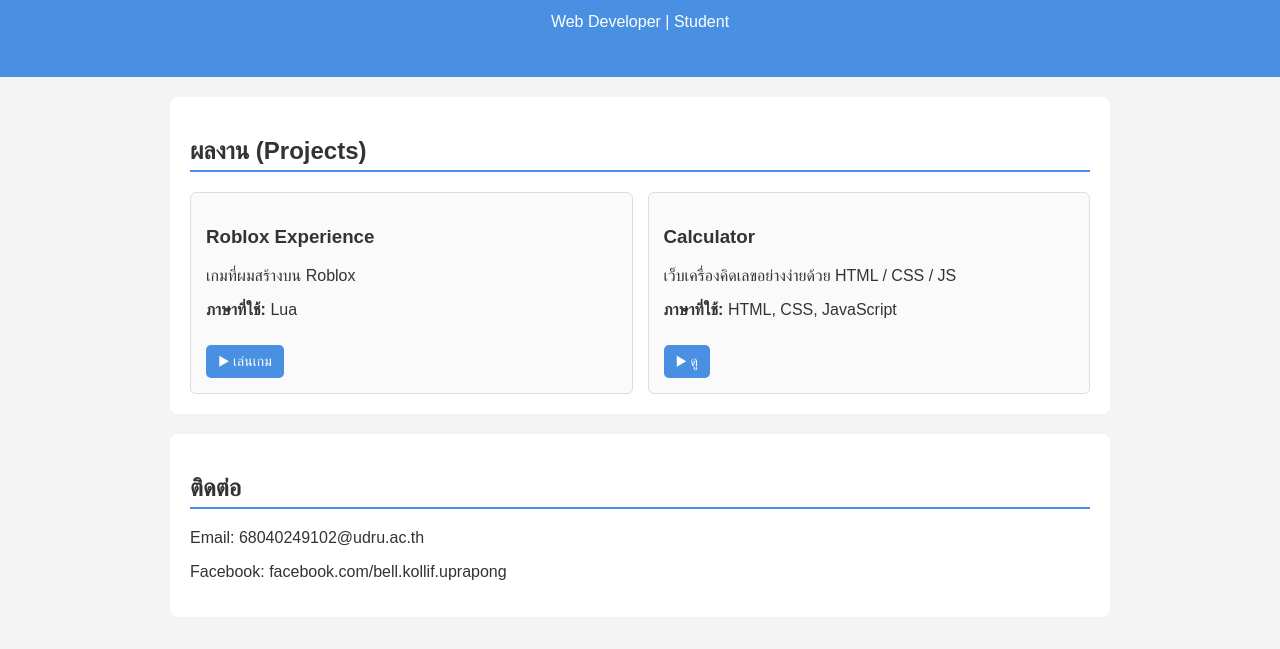
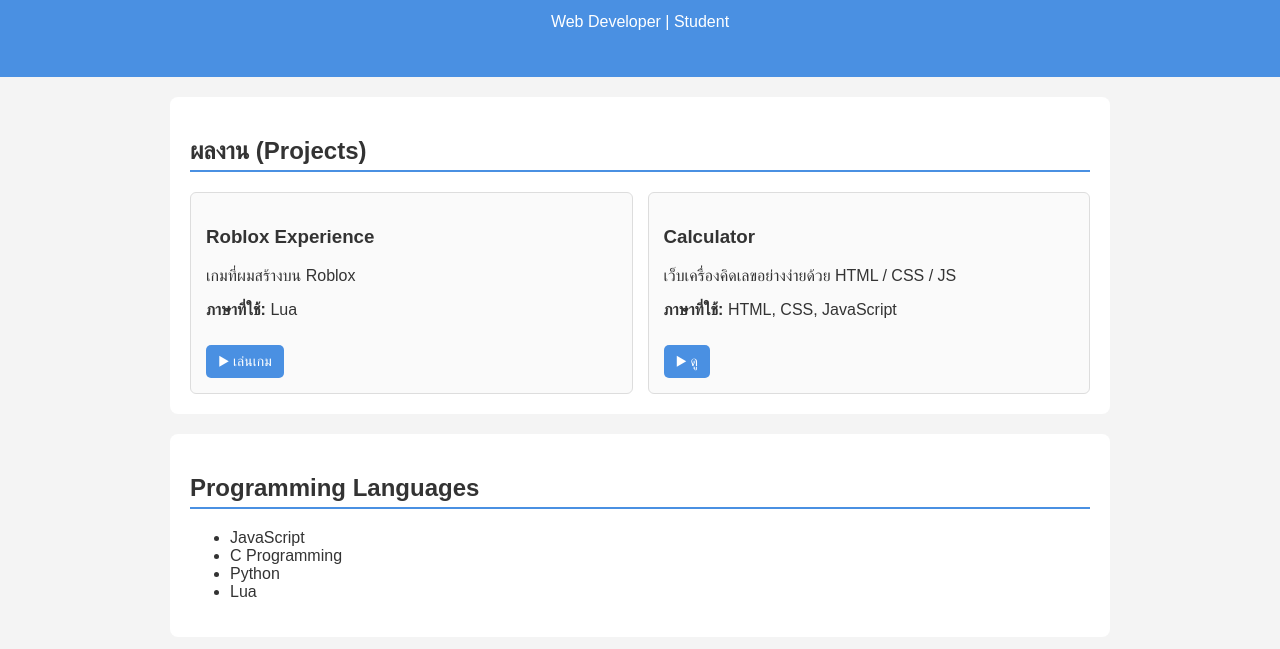
Before and after one commit to LIFE-47/LIFE-47.github.io, a plain HTML site: page index.html in a window 1280 px wide. Shown: the part 303-952 px from the top of the page. Drawn offline with Linux system fonts and the light colour scheme.

Commit message:
Update index.html

```diff
--- a/index.html
+++ b/index.html
@@ -102,6 +102,17 @@
   </div>
 </section>
 
+<!-- ✅ Section ใหม่ -->
+<section>
+  <h2>Programming Languages</h2>
+  <ul>
+    <li>JavaScript</li>
+    <li>C Programming</li>
+    <li>Python</li>
+    <li>Lua</li>
+  </ul>
+</section>
+
 <section>
   <h2>ติดต่อ</h2>
   <p>Email: 68040249102@udru.ac.th</p>
```
